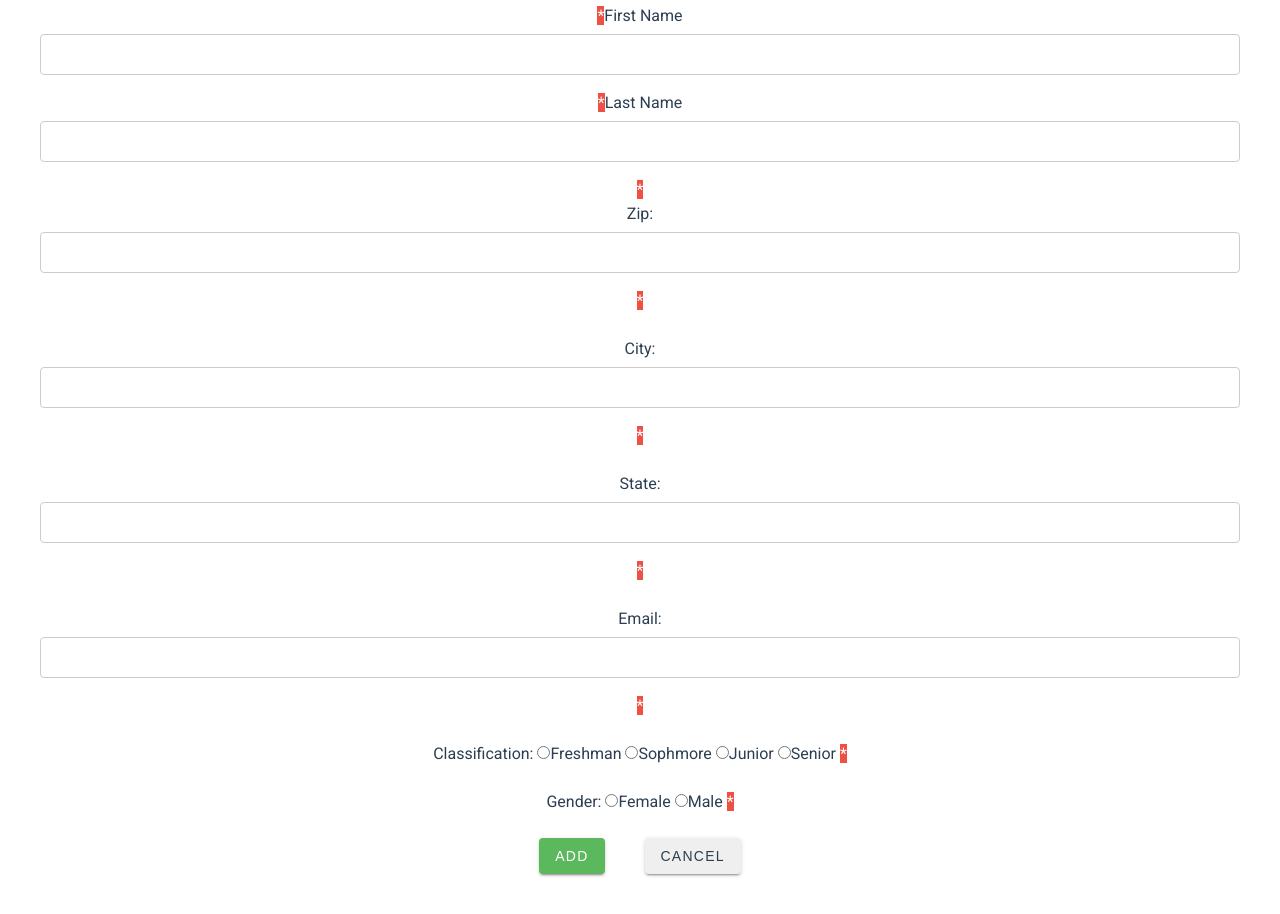
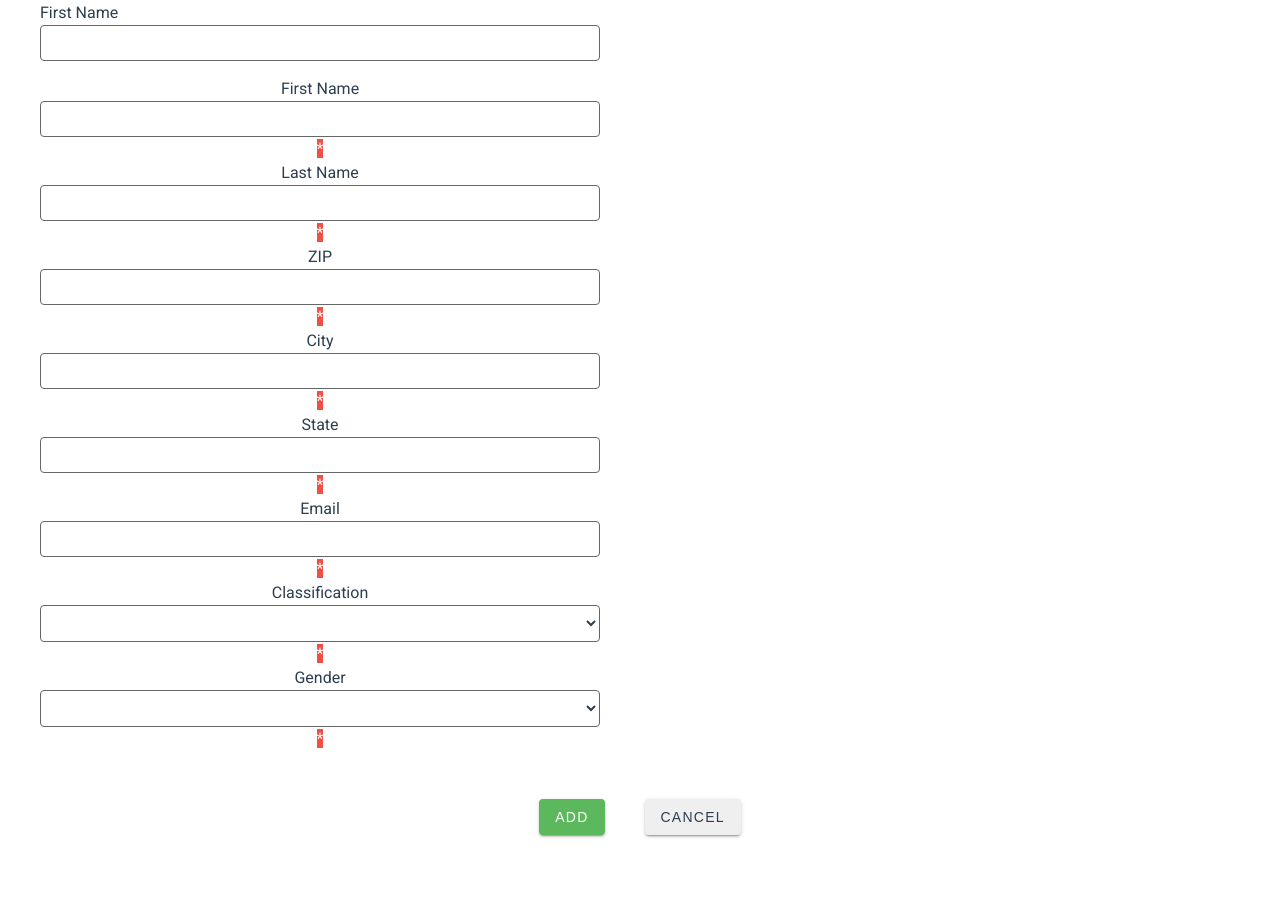
Before and after one commit to Dineshyvss/travel-frontend., a Vue app: page /add in a window 1280 px wide. Shown: the part 259-1173 px from the top of the page. After the commit the page ends 1134 px from the top, so only its background shows below. Built offline with nearby package versions, Linux system fonts and the light colour scheme.

Commit message:
trying to add more form css

```diff
--- a/src/assets/style.css
+++ b/src/assets/style.css
@@ -188,23 +188,29 @@ button {
   background-color: #5cb85c;
 }
 
-/* Style inputs with type="text", select elements and textareas */
-input[type="text"],
-select,
-textarea {
-  width: 100%; /* Full width */
-  padding: 12px; /* Some padding */
-  border: 1px solid #ccc; /* Gray border */
-  border-radius: 4px; /* Rounded borders */
-  box-sizing: border-box; /* Make sure that padding and width stays in place */
-  margin-top: 6px; /* Add a top margin */
-  margin-bottom: 16px; /* Bottom margin */
-  resize: vertical; /* Allow the user to vertically resize the textarea (not horizontally) */
+.form {
+  width: 100%;
+  max-width: 35rem;
+  justify-content: center;
+  align-items: center;
 }
 
-/* Add a background color and some padding around the form */
-.container {
-  border-radius: 5px;
-  background-color: #f2f2f2;
-  padding: 20px;
+.form-group {
+  margin-bottom: 1rem;
 }
+
+.form-group label {
+  display: block;
+  width: max-content;
+}
+
+input,
+select {
+  color: inherit;
+  border: 1px solid #666;
+  padding: 0.5rem;
+  font-size: 1rem;
+  background: inherit;
+  border-radius: 0.25rem;
+  width: 100%;
+}
--- a/src/views/AddStudent.vue
+++ b/src/views/AddStudent.vue
@@ -3,26 +3,31 @@
     <h1>Student Add</h1>
     <h4>{{ student.firstName }} {{ student.lastName }}</h4>
     <br />
+    <div class="form">
       <label for="id">ID</label>
+      <br />
       <input v-model="student.idNumber" type="text" id="id" />
       <span id="idNumberErr" class="error">{{ errors.idNumber || "*" }}</span>
+      <br />
 
+      <div class="form-group">
         <label for="fname">First Name</label>
         <input v-model="student.firstName" type="text" id="fname" />
+      </div>
+      <label for="fname">First Name</label>
+      <br />
+      <input v-model="student.firstName" type="text" id="fname" />
       <span id="firstNameErr" class="error">{{ errors.firstName || "*" }}</span>
+      <br />
 
       <label for="lname">Last Name</label>
+      <br />
       <input v-model="student.lastName" type="text" id="lname" />
       <span id="lastNameErr" class="error">{{ errors.lastName || "*" }}</span>
+      <br />
 
-    <!-- <label for="country">Country</label>
-    <select id="country" name="country">
-      <option value="australia">Australia</option>
-      <option value="canada">Canada</option>
-      <option value="usa">USA</option>
-    </select> -->
-
-    <br />Zip:
+      <label for="zip">ZIP</label>
+      <br />
       <input
         v-model="student.zip"
         type="text"
@@ -31,56 +36,46 @@
       />
       <span id="zipErr" class="error">{{ errors.zip || "*" }}</span>
       <br />
-    <br />City:
+
+      <label for="city">City</label>
+      <br />
       <input v-model="student.city" type="text" id="city" />
       <span id="cityErr" class="error">{{ errors.city || "*" }}</span>
       <br />
-    <br />State:
+
+      <label for="state">State</label>
+      <br />
       <input v-model="student.state" type="text" id="state" />
       <span id="stateErr" class="error">{{ errors.state || "*" }}</span>
       <br />
-    <br />Email:
+
+      <label for="email">Email</label>
+      <br />
       <input v-model="student.email" type="text" id="email" />
       <span id="emailErr" class="error">{{ errors.email || "*" }}</span>
       <br />
-    <br />Classification:
-    <input
-      v-model="student.classification"
-      type="radio"
-      name="classification"
-      value="FR"
-    />Freshman
-    <input
-      v-model="student.classification"
-      type="radio"
-      name="classification"
-      value="SO"
-    />Sophmore
-    <input
-      v-model="student.classification"
-      type="radio"
-      name="classification"
-      value="JR"
-    />Junior
-    <input
-      v-model="student.classification"
-      type="radio"
-      name="classification"
-      value="SR"
-    />Senior
+
+      <label for="classification">Classification</label>
+      <br />
+      <select v-model="student.classification" id="classification">
+        <option value="FR">Freshman</option>
+        <option value="SO">Sophomore</option>
+        <option value="JR">Junior</option>
+        <option value="SR">Senior</option>
+      </select>
       <span id="classificationErr" class="error">{{
         errors.classification || "*"
       }}</span>
       <br />
-    <br />Gender:
-    <input
-      v-model="student.gender"
-      type="radio"
-      name="gender"
-      value="F"
-    />Female
-    <input v-model="student.gender" type="radio" name="gender" value="M" />Male
+
+      <label for="gender">Gender</label>
+      <br />
+      <select v-model="student.gender" id="gender">
+        <option value="F">Female</option>
+        <option value="M">Male</option>
+      </select>
       <span id="genderErr" class="error">{{ errors.gender || "*" }}</span>
+    </div>
     <br />
     <br />
     <button class="success" name="Save" v-on:click.prevent="addStudent()">
```
Lines whose indentation alone changed are shown as unchanged.
